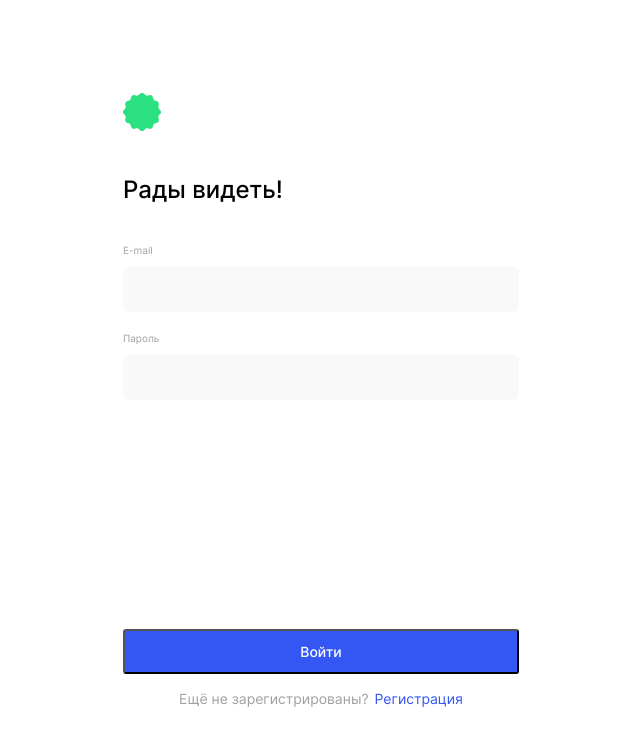
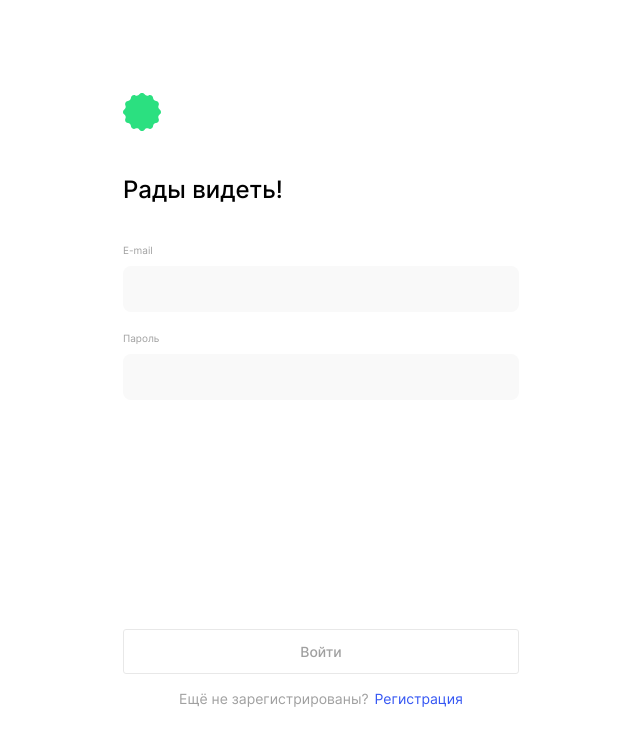
Before and after one commit to Olga-Grigel/movies-explorer-frontend, a React (Create React App) app: page /signin in a window 1280 px wide. Shown: the top 746 px of the page, without its empty margins (319-959 px from the left). Built offline with nearby package versions, Linux system fonts and the light colour scheme.

Commit message:
Fix:button autch add atribute disabledв

```diff
--- a/package.json
+++ b/package.json
@@ -8,6 +8,7 @@
     "@testing-library/user-event": "^13.5.0",
     "react": "^18.0.0",
     "react-dom": "^18.0.0",
+    "react-joi": "^1.0.1",
     "react-router-dom": "^6.2.1",
     "react-scripts": "5.0.0",
     "web-vitals": "^2.1.4"
--- a/src/components/ButtonsAuth/ButtonsAuth.css
+++ b/src/components/ButtonsAuth/ButtonsAuth.css
@@ -27,6 +27,23 @@
   cursor: pointer;
 }
 
+.buttons__submit_disable {
+  background-color: #fff;
+  border: 1px solid #E8E8E8;
+  box-shadow: none;
+  border-radius: 3px;
+  width: 100%;
+  height: 45px;
+  padding: 0;
+  font-weight: 500;
+  color: #A0A0A0;
+}
+
+.buttons__submit_disable:hover {
+  opacity: 1;
+  cursor: auto;
+}
+
 .buttons__text {
   font-weight: 400;
   color: #A0A0A0;
--- a/src/components/ButtonsAuth/ButtonsAuth.js
+++ b/src/components/ButtonsAuth/ButtonsAuth.js
@@ -1,10 +1,10 @@
 import './ButtonsAuth.css';
 import { Link } from 'react-router-dom';
 
-function ButtonsAuth({textButton, textLink, link, text}) {
+function ButtonsAuth({textButton, textLink, link, text, isValid }) {
   return (
     <section className="buttons">
-      <button type="submit" className="buttons__submit" >{textButton}</button>
+      <button type="submit" className={(isValid)?"buttons__submit":"buttons__submit_disable"} disabled={(isValid)?false:true}>{textButton}</button>
       <p className="buttons__text" >{text}<Link to={link} className="buttons__auth">{textLink}</Link></p>
     </section>
   );
--- a/src/components/FormAuth/FormAuth.js
+++ b/src/components/FormAuth/FormAuth.js
@@ -26,7 +26,7 @@ function FormAuth({ submit, infoTooltip, textButton, textLink, link, text, child
         </label>
       </div>
       <p className={infoTooltip.onStatus ? 'auth__error auth__error_active' : 'auth__error'}>{infoTooltip.title}</p>
-      <ButtonsAuth textButton={textButton} textLink={textLink} link={link} text={text} />
+      <ButtonsAuth textButton={textButton} textLink={textLink} link={link} text={text} isValid={isValid} />
     </form >
   );
 }
```
Also changed, not shown: 1 other file (tests, documents, lock files or other folders).
